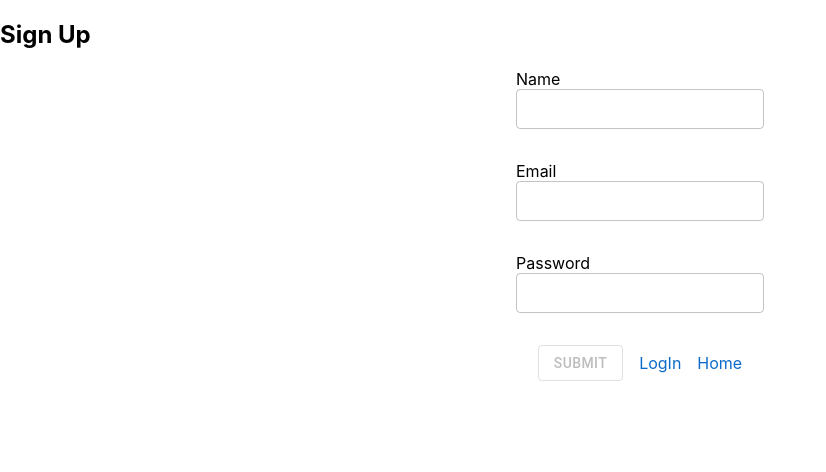
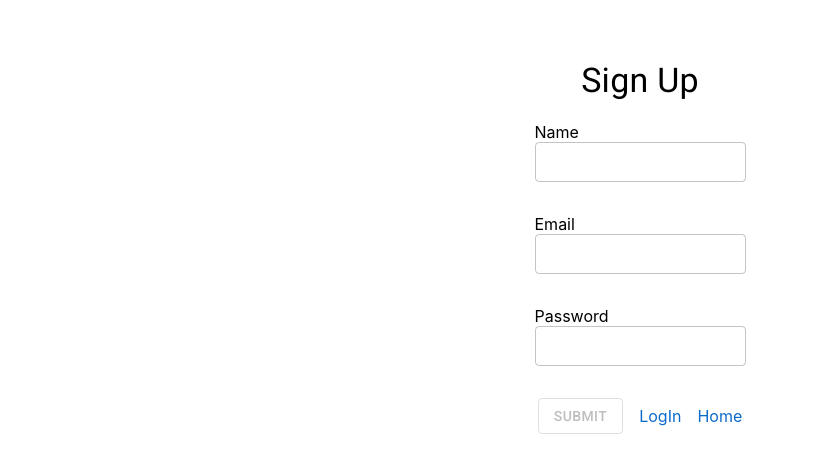
Before and after one commit to AndriiHamasa/goit-react-hw-08-phonebook, a React (Create React App) app: page /goit-react-hw-08-phonebook/signup in a window 1280 px wide. Shown: the top 472 px of the page, without its empty margins (0-826 px from the left). Built offline with nearby package versions, Linux system fonts and the light colour scheme.

Commit message:
fixed some errors

```diff
--- a/public/index.html
+++ b/public/index.html
@@ -10,6 +10,11 @@
       content="Web site created using create-react-app"
     />
     <link rel="apple-touch-icon" href="%PUBLIC_URL%/logo192.png" />
+    <link
+      rel="stylesheet"
+      href="https://fonts.googleapis.com/css?family=Roboto:300,400,500,700&display=swap"
+    />
+
     <!--
       manifest.json provides metadata used when your web app is installed on a
       user's mobile device or desktop. See https://developers.google.com/web/fundamentals/web-app-manifest/
--- a/src/components/FormLogin/FormLogin.jsx
+++ b/src/components/FormLogin/FormLogin.jsx
@@ -3,7 +3,7 @@ import { toast } from 'react-toastify';
 import { loginThunk } from 'redux/auth/thunks';
 import { Link as RouterLink } from 'react-router-dom';
 import Link from '@mui/joy/Link';
-import { Button, Stack } from '@mui/material';
+import { Button, Stack, Typography } from '@mui/material';
 import { useState } from 'react';
 import OutlinedInput from '@mui/material/OutlinedInput';
 
@@ -34,7 +34,9 @@ export const FormLogin = () => {
 
   return (
     <>
-      <h2>Log In</h2>
+      <Typography variant="h4" align="center" style={{marginTop: 60, marginBottom: 20}}>
+        Log In
+      </Typography>
       <form onSubmit={handleSubmit}>
         <Stack
           direction="column"
@@ -43,7 +45,9 @@ export const FormLogin = () => {
           spacing={4}
         >
           <div>
-            <div><label htmlFor="exampleInputEmail1">Email</label></div>
+            <div>
+              <label htmlFor="exampleInputEmail1">Email</label>
+            </div>
             <OutlinedInput
               type="email"
               name="email"
@@ -53,7 +57,9 @@ export const FormLogin = () => {
             />
           </div>
           <div>
-            <div><label htmlFor="exampleInputPassword1">Password</label></div>
+            <div>
+              <label htmlFor="exampleInputPassword1">Password</label>
+            </div>
             <OutlinedInput
               type="password"
               size="small"
--- a/src/components/FormRegister/FormRegister.jsx
+++ b/src/components/FormRegister/FormRegister.jsx
@@ -3,7 +3,7 @@ import { useState } from 'react';
 import { useNavigate } from 'react-router-dom';
 import { Link as RouterLink } from 'react-router-dom';
 import { Link } from '@mui/joy';
-import { Button, OutlinedInput, Stack } from '@mui/material';
+import { Button, OutlinedInput, Stack, Typography } from '@mui/material';
 
 export const FormRegister = () => {
   const navigate = useNavigate();
@@ -26,7 +26,13 @@ export const FormRegister = () => {
   };
   return (
     <>
-      <h2>Sign Up</h2>
+      <Typography
+        variant="h4"
+        align="center"
+        style={{ marginTop: 60, marginBottom: 20 }}
+      >
+        Sign Up
+      </Typography>
       <form onSubmit={handleSubmit}>
         <Stack
           direction="column"
@@ -34,9 +40,10 @@ export const FormRegister = () => {
           alignItems="center"
           spacing={4}
         >
-
           <div>
-            <div><label htmlFor="name">Name</label></div>
+            <div>
+              <label htmlFor="name">Name</label>
+            </div>
             <OutlinedInput
               type="text"
               name="name"
@@ -47,7 +54,9 @@ export const FormRegister = () => {
           </div>
 
           <div>
-            <div><label htmlFor="exampleInputEmail1">Email</label></div>
+            <div>
+              <label htmlFor="exampleInputEmail1">Email</label>
+            </div>
             <OutlinedInput
               type="email"
               name="email"
@@ -57,10 +66,10 @@ export const FormRegister = () => {
             />
           </div>
 
-
-
           <div>
-            <div><label htmlFor="exampleInputPassword1">Password</label></div>
+            <div>
+              <label htmlFor="exampleInputPassword1">Password</label>
+            </div>
             <OutlinedInput
               type="password"
               name="password"
```
